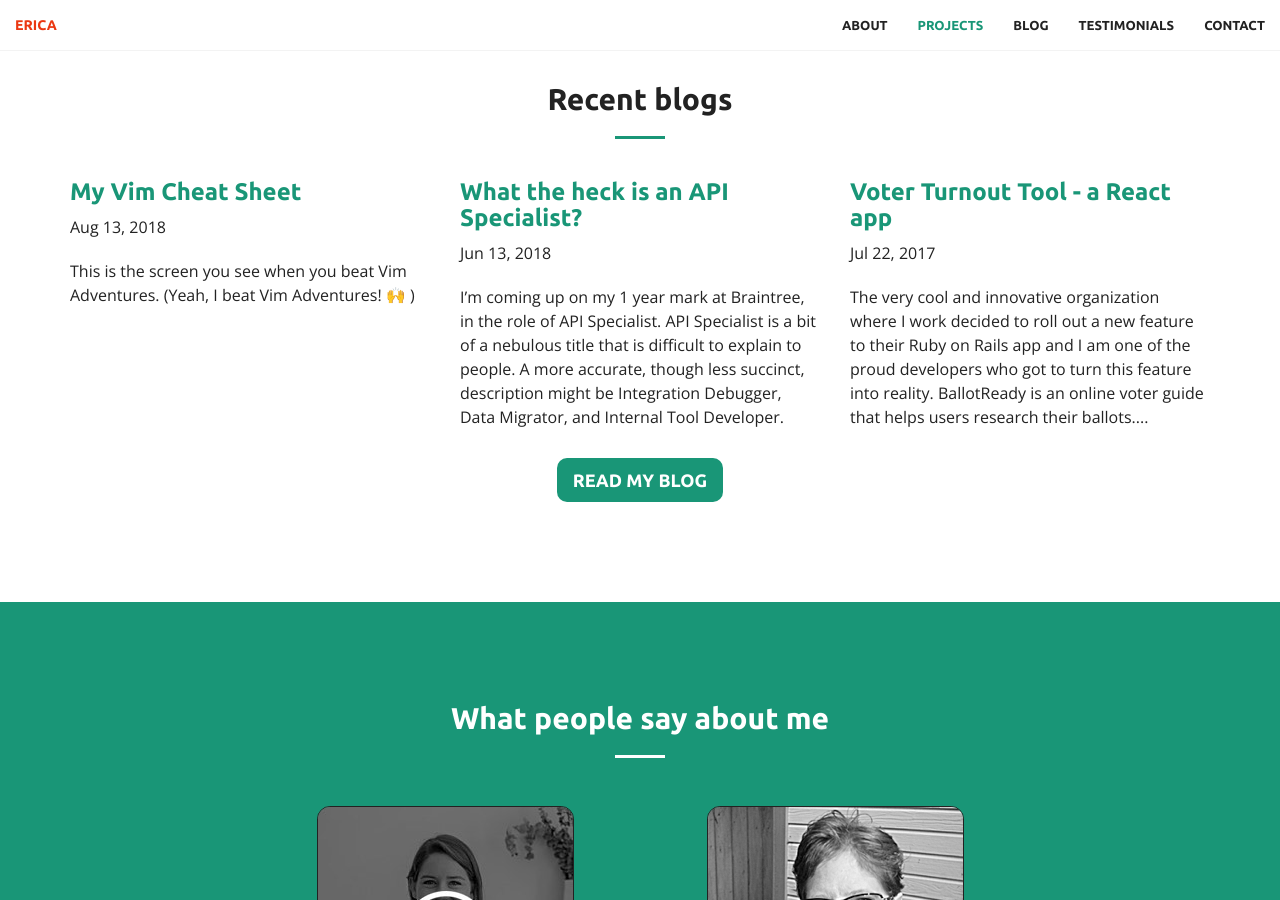
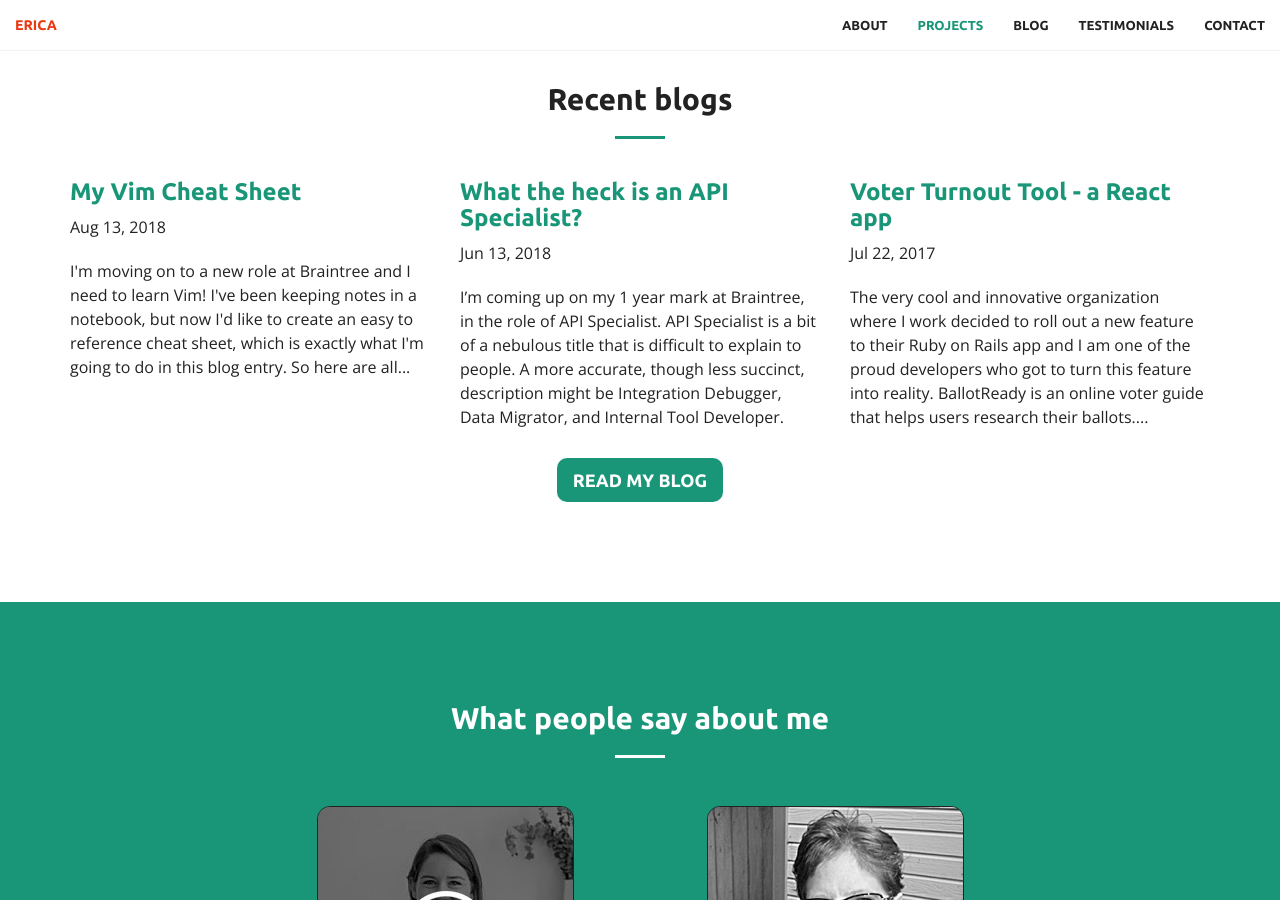
Before and after one commit to ESosa0/ericablog, a Jekyll site: the page built from index.html, in a window 1280 px wide and 900 px high, scrolled down 3809 px. Built offline with Jekyll 4.4.1, drawn with Linux system fonts in a browser that asks for light colours; emoji names are drawn with the system emoji font.

Commit message:
add excerpt to vim blog

```diff
--- a/_posts/2018-08-13-my-vim-cheat-sheet.md
+++ b/_posts/2018-08-13-my-vim-cheat-sheet.md
@@ -3,7 +3,7 @@ layout: post
 title: My Vim Cheat Sheet
 author: Erica Sosa
 tags: [vim]
-excerpt:
+excerpt: I'm moving on to a new role at Braintree and I need to learn Vim! I've been keeping notes in a notebook, but now I'd like to create an easy to reference cheat sheet, which is exactly what I'm going to do in this blog entry. So here are all the Vim commands I've learned so far, and I will add more as I learn them!
 permalink: /blog/:title
 ---
 ![Vim Adventures](/images/vim_adventures.png)
```
